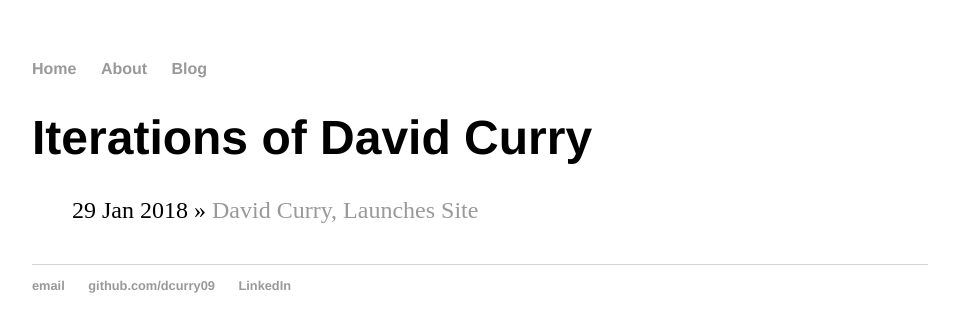
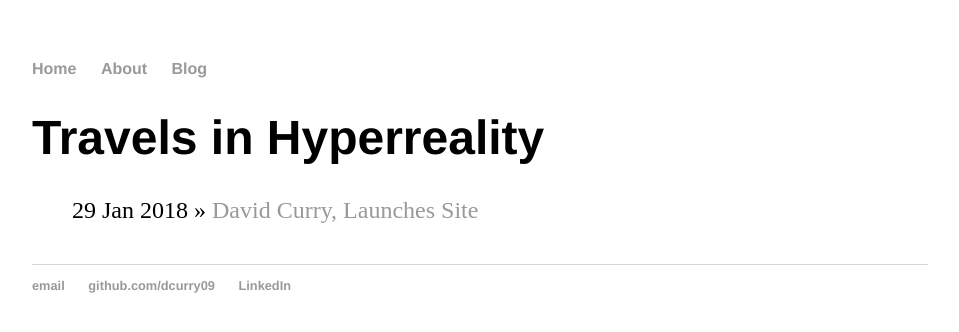
Before and after one commit to dcurry09/dcurry09.github.io, a Jekyll site: the page built from blog/index.html, in a window 1280 px wide. Shown: the top 332 px of the page, without its empty margins (160-1119 px from the left). Built offline with Jekyll 4.4.1, drawn with Linux system fonts in a browser that asks for light colours.

Commit message:
Update index.html

```diff
--- a/blog/index.html
+++ b/blog/index.html
@@ -1,6 +1,6 @@
 ---
 layout: default
-title: Iterations of David Curry
+title: Travels in Hyperreality
 ---
 	<h1>{{ page.title }}</h1>
 	<ul class="posts">
```
